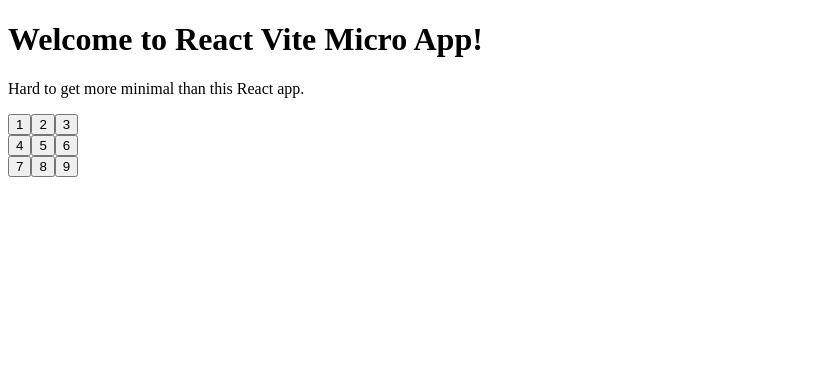
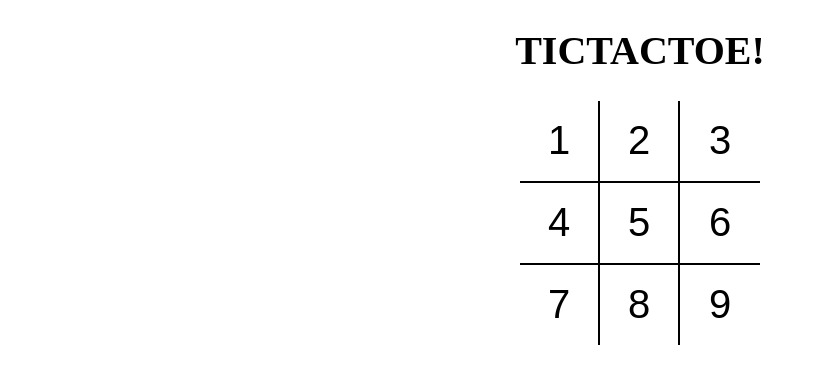
Before and after one commit to nitya2002/TicTacToe, a React (Vite) app: page / in a window 1280 px wide. Shown: the top 384 px of the page, without its empty margins (0-817 px from the left). Built offline with nearby package versions, Linux system fonts and the light colour scheme.

Commit message:
style with saas

```diff
--- a/package.json
+++ b/package.json
@@ -22,6 +22,8 @@
     "eslint-plugin-react": "^7.30.1",
     "prettier": "^2.7.1",
     "rimraf": "^3.0.2",
+    "sass": "^1.53.0",
+    "scss": "^0.2.4",
     "vite": "^2.6.7"
   },
   "babel": {
--- a/src/App.jsx
+++ b/src/App.jsx
@@ -1,12 +1,12 @@
 import React from "react";
 import Board from "./components/Board";
+import "./styles/Root.scss";
 const app=()=>{
   return (
-<>
-    <h1>Welcome to React Vite Micro App!</h1>
-    <p>Hard to get more minimal than this React app.</p>
+<div className="app">
+    <h1>TICTACTOE!</h1>
     <Board/>
-  </>
+  </div>
   )
 }
 export default app;
--- a/src/components/Board.jsx
+++ b/src/components/Board.jsx
@@ -2,18 +2,18 @@
 import Square from './Square'
 const Board = () => {
   return (
-    <div>
-        <div>
+    <div className='board'>
+        <div className='board-row'>
             <Square value={1}/>
             <Square value={2}/>
             <Square value={3}/>
         </div>
-        <div>
+        <div className='board-row'>
             <Square value={4}/>
             <Square value={5}/>
             <Square value={6}/>
         </div>
-        <div>
+        <div className='board-row'>
             <Square value={7}/>
             <Square value={8}/>
             <Square value={9}/>
--- a/src/components/Square.jsx
+++ b/src/components/Square.jsx
@@ -1,7 +1,7 @@
 import React from 'react'
 
 const square = ({value}) => {
-  return <button type="button">{value}</button>;
+  return <button type="button" className='square'>{value}</button>;
 
 }
 
--- /dev/null
+++ b/src/styles/Root.scss
@@ -0,0 +1,43 @@
+body {
+    padding: 0;
+    margin: 0;
+  }
+
+  button {
+    background: none;
+    border: none;
+    outline: none;
+    &:hover {
+     cursor: pointer;
+    }
+  }
+
+  .app {
+    font-size: 20px;
+    display: flex;
+    flex-direction: column;
+    align-items: center;
+  }
+
+  .board {
+    .board-row {
+      display: flex;
+      flex-direction: row;
+      border-bottom: 2px solid #000;
+      &:last-child {
+        border-bottom: none;
+      }
+      .square {
+        width: 80px;
+        height: 80px;
+        border-right: 2px solid #000;
+        font-size: 2.5rem;
+        padding: 0;
+        overflow: hidden;
+        transition: all 0.2s;
+        &:last-child {
+          border-right: none;
+        }
+      }
+    }
+  }
```
Also changed, not shown: 1 other file (tests, documents, lock files or other folders).
